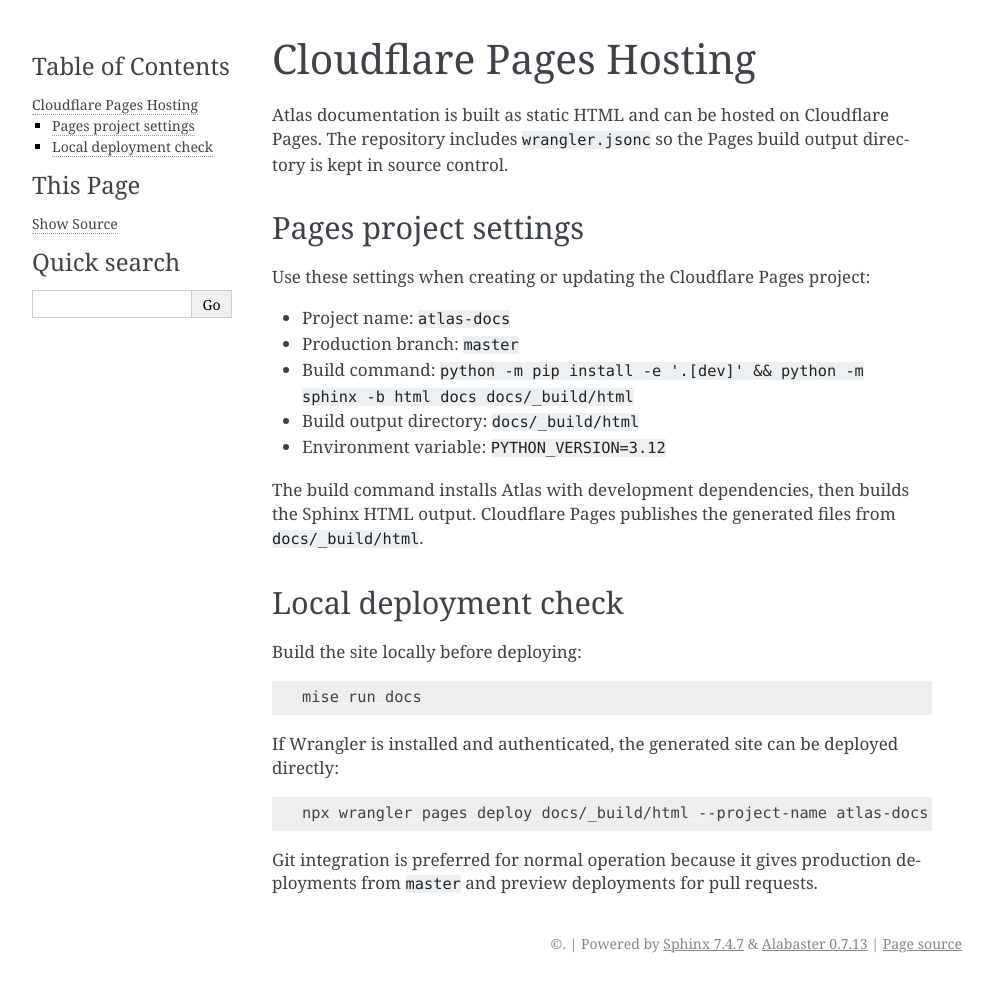
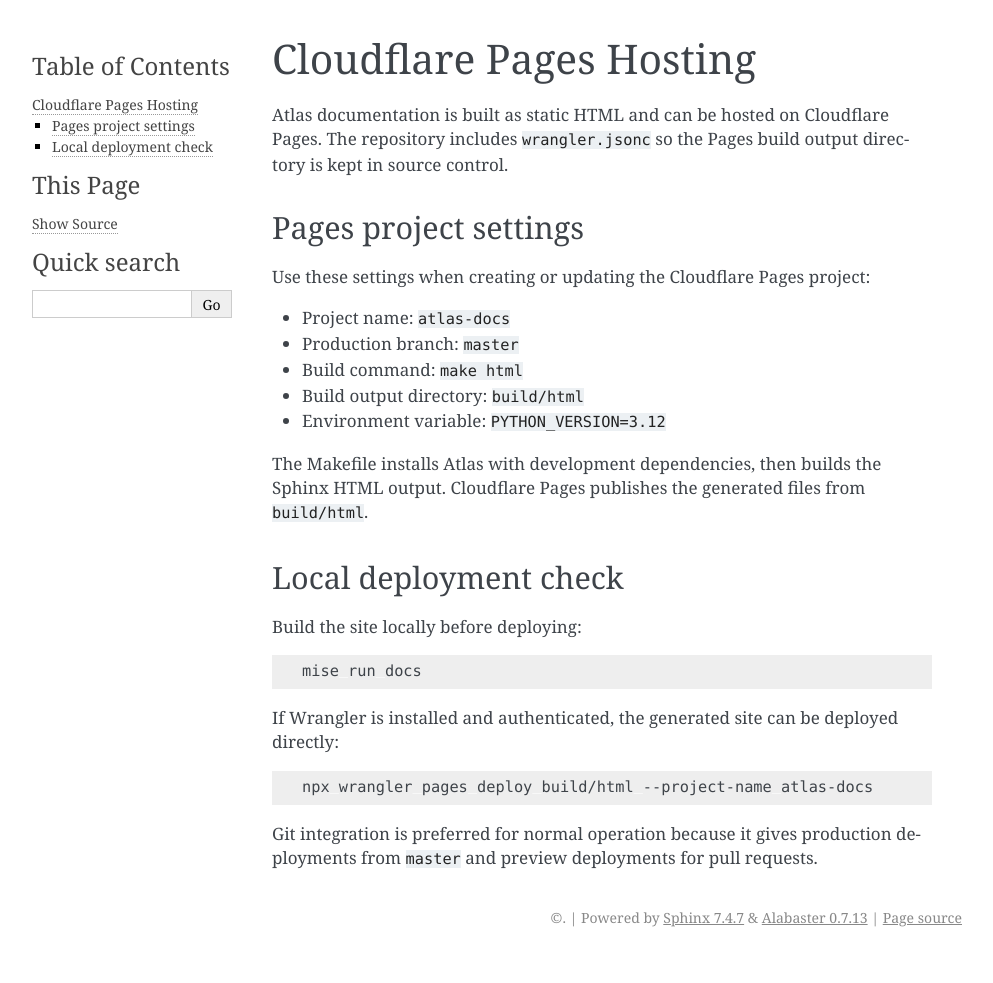
Before and after one commit to alflag-org/atlas, a Sphinx documentation site: the page built from docs/hosting.rst, in a window 1280 px wide. Shown: the whole page, without its empty margins (148-1141 px from the left). Built offline with Sphinx 7.4.7, drawn with Linux system fonts in a browser that asks for light colours; after the commit the page ends 957 px from its top, so only the background shows below that.

Commit message:
docs: align Pages build with Sphinx defaults

```diff
--- a/docs/hosting.rst
+++ b/docs/hosting.rst
@@ -11,12 +11,12 @@
 
 * Project name: ``atlas-docs``
 * Production branch: ``master``
-* Build command: ``python -m pip install -e '.[dev]' && python -m sphinx -b html docs docs/_build/html``
-* Build output directory: ``docs/_build/html``
+* Build command: ``make html``
+* Build output directory: ``build/html``
 * Environment variable: ``PYTHON_VERSION=3.12``
 
-The build command installs Atlas with development dependencies, then builds the Sphinx HTML output.
-Cloudflare Pages publishes the generated files from ``docs/_build/html``.
+The Makefile installs Atlas with development dependencies, then builds the Sphinx HTML output.
+Cloudflare Pages publishes the generated files from ``build/html``.
 
 Local deployment check
 ----------------------
@@ -31,7 +31,7 @@
 
 .. code-block:: bash
 
-   npx wrangler pages deploy docs/_build/html --project-name atlas-docs
+   npx wrangler pages deploy build/html --project-name atlas-docs
 
 Git integration is preferred for normal operation because it gives production deployments from
 ``master`` and preview deployments for pull requests.
--- a/mise.toml
+++ b/mise.toml
@@ -22,7 +22,7 @@
 
 [tasks.docs]
 description = "Build Sphinx documentation"
-run = "python -m sphinx -b html docs docs/_build/html"
+run = "make html"
 
 [tasks.check]
 description = "Run lint, tests, and build"
```
Also changed, not shown: README.md (+2 -2 lines), 3 other files.
